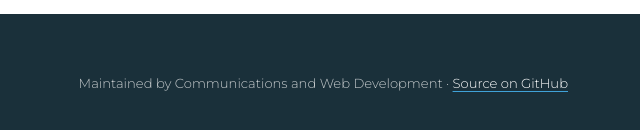
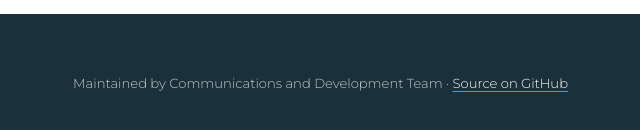
Before and after one commit to YesuCS/Houstons-First-Brand, a plain HTML site: page index.html in a window 1280 px wide. Shown: the part 7779-7909 px from the top of the page, 572-1212 px from the left. Drawn offline with Linux system fonts and the light colour scheme; a web font is replaced by a local one.

Commit message:
Update index.html

```diff
--- a/index.html
+++ b/index.html
@@ -306,7 +306,7 @@
 <footer>
   <div class="measure">
     <span>Houston's First Baptist Church · <a href="https://www.houstonsfirst.org">HoustonsFirst.org</a> · 713.681.8000</span>
-    <span>Maintained by Communications and Web Development · <a href="https://github.com/YesuCS/Houstons-First-Brand">Source on GitHub</a></span>
+    <span>Maintained by Communications and Development Team · <a href="https://github.com/YesuCS/Houstons-First-Brand">Source on GitHub</a></span>
   </div>
 </footer>
 
```
